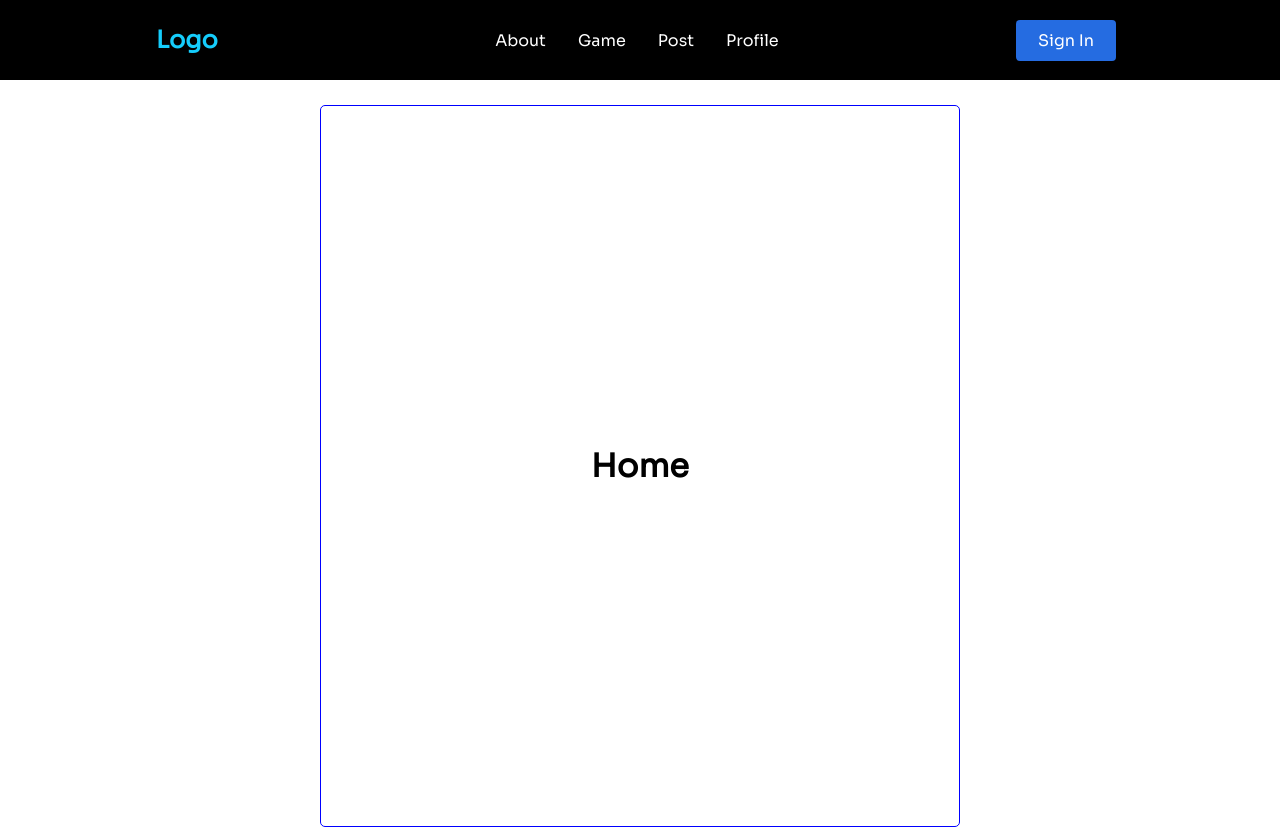
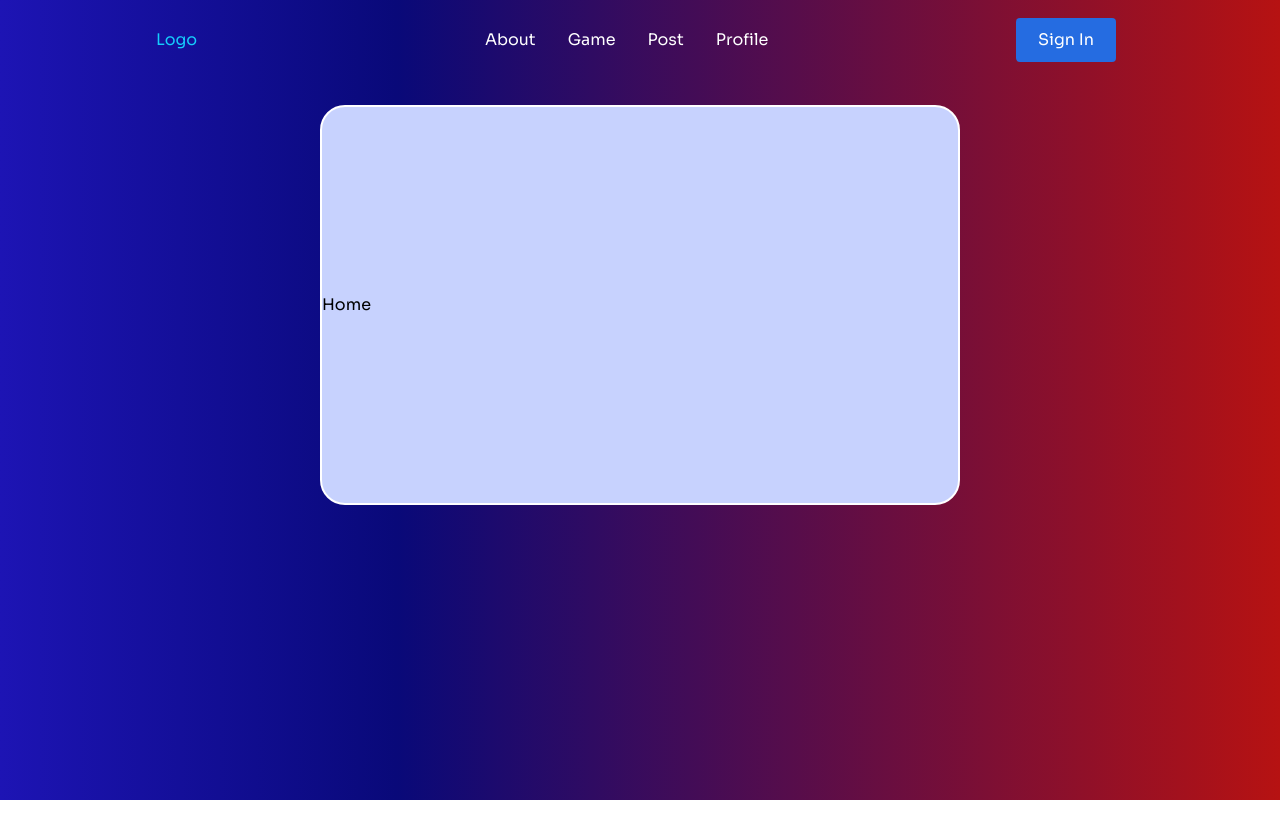
Before and after one commit to Thiiamas/Ikosh_React, a React (Create React App) app: page / in a window 1280 px wide. After the commit the page ends 800 px from the top, so only its background shows below. Built offline with nearby package versions, Linux system fonts and the light colour scheme.

Commit message:
instalation of tailwind css + start of modification

```diff
--- /dev/null
+++ b/craco.config.js
@@ -0,0 +1,10 @@
+module.exports = {
+    style: {
+      postcss: {
+        plugins: [
+          require('tailwindcss'),
+          require('autoprefixer'),
+        ],
+      },
+    },
+  }
--- a/src/Components/App.js
+++ b/src/Components/App.js
@@ -10,7 +10,7 @@ function App() {
     <div className="App">
       <Router>
         <NavBar />
-        <div className="MainDiv">
+        <div className="MainDiv bg-indigo-200">
           <Switch>
             <Route path="/" exact component={Home} />
             <Route path="/post" exact component={Posting} />
--- a/src/Components/NavbarElements.js
+++ b/src/Components/NavbarElements.js
@@ -3,7 +3,6 @@ import { NavLink as Link } from 'react-router-dom';
 import styled from 'styled-components';
 
 export const Nav = styled.nav`
-  background: #000;
   height: 80px;
   display: flex;
   justify-content: space-between;
--- a/src/Components/Pages/Home.js
+++ b/src/Components/Pages/Home.js
@@ -2,7 +2,7 @@ import React from 'react'
 
 const Home = () => {
     return (
-        <div style={{display: 'flex', justifyContent :'center', alignItems: 'center', height:'90vh'}}>
+        <div style={{display: 'flex', justifyContent :'center', alignItems: 'center'}}>
             <h1> Home </h1>
         </div>
     )
--- a/src/Components/Pages/Posting.js
+++ b/src/Components/Pages/Posting.js
@@ -2,7 +2,7 @@ import '../Styles/Posting.css'
 import {CKEditor} from '@ckeditor/ckeditor5-react'
 import ClassicEditor from '@ckeditor/ckeditor5-build-classic'
 import React, { useRef } from 'react'
-import Select from 'react-select'
+//import Select from 'react-select'
 import {Button} from '../Styles/Button.style'
 
 const Posting = () => {
@@ -29,6 +29,20 @@ const Posting = () => {
 
     }
 
+    const onClickPost = (event) => {
+        fetch('/api/test/post', {
+        method: 'POST',
+        headers: {
+            'Accept': 'application/json',
+            'Content-Type': 'application/json',
+        },
+        body: JSON.stringify({
+            media: media,
+            text: data,
+        })
+        })
+    }
+
     //Test to see value on MediaSelector
     const onSelectChange = (e) =>{
         media = []
@@ -48,7 +62,7 @@ const Posting = () => {
     return (
         <div className='PostingMain'>
                    <div className='SocialMediaSelector' >
-                       <Select options={options} isMulti='true' onChange={onSelectChange}/>
+                       {/*<Select options={options} isMulti='true' onChange={onSelectChange}/>*/}
                    </div>
                    <div>
                    <CKEditor
@@ -62,7 +76,7 @@ const Posting = () => {
                        <input type='file' id='file' ref={inputFile} onChange={onFileChange}/>
                    </div>
                    <div className="BtnPost">
-                       <Button backgroundColor='blue' onClick={onClickTest}>Post</Button>
+                       <Button backgroundColor='blue' onClick={onClickPost}>Post</Button>
                    </div>
         </div>
     )
--- a/src/Components/Styles/App.css
+++ b/src/Components/Styles/App.css
@@ -1,15 +1,24 @@
 @import url('https://fonts.googleapis.com/css2?family=Sora&display=swap');
 
 * {
+
   font-family: 'Sora', sans-serif;
   box-sizing: border-box;
   margin: 0;
   padding: 0;
 }
 
+.App{
+  background: rgb(29,20,180);
+  background: linear-gradient(90deg, rgba(29,20,180,1) 0%, rgba(9,9,121,1) 31%, rgba(182,18,18,1) 100%);
+  height:100vh;
+}
+
 .MainDiv{
+  display: flex;
+  height:50vh;
   margin: 25px 25% 0 25%;
-  border: 1px solid blue;
-  border-radius: 5px;
+  border: 2px solid rgb(255, 255, 255);
+  border-radius: 25px;
 
 }
--- a/src/index.css
+++ b/src/index.css
@@ -1,3 +1,7 @@
+@tailwind base;
+@tailwind components;
+@tailwind utilities;
+
 body {
   margin: 0;
   font-family: -apple-system, BlinkMacSystemFont, 'Segoe UI', 'Roboto', 'Oxygen',
--- /dev/null
+++ b/tailwind.config.js
@@ -0,0 +1,11 @@
+module.exports = {
+  purge: ['./src/**/*.{js,jsx,ts,tsx}', './public/index.html'],
+  darkMode: false, // or 'media' or 'class'
+  theme: {
+    extend: {},
+  },
+  variants: {
+    extend: {},
+  },
+  plugins: [],
+}
```
Also changed, not shown: package.json (+9 -3 lines), 1 other file (tests, documents, lock files or other folders).
